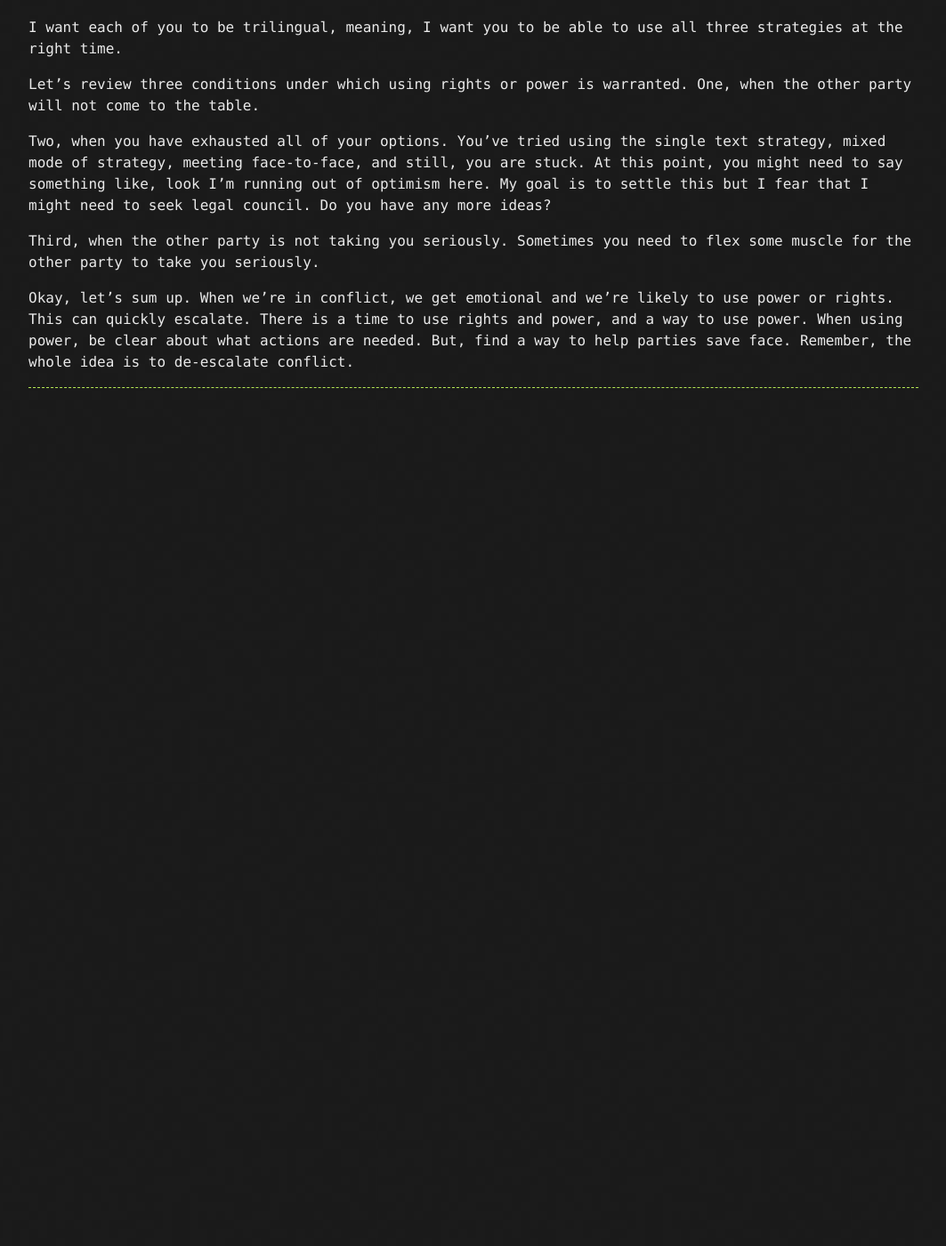
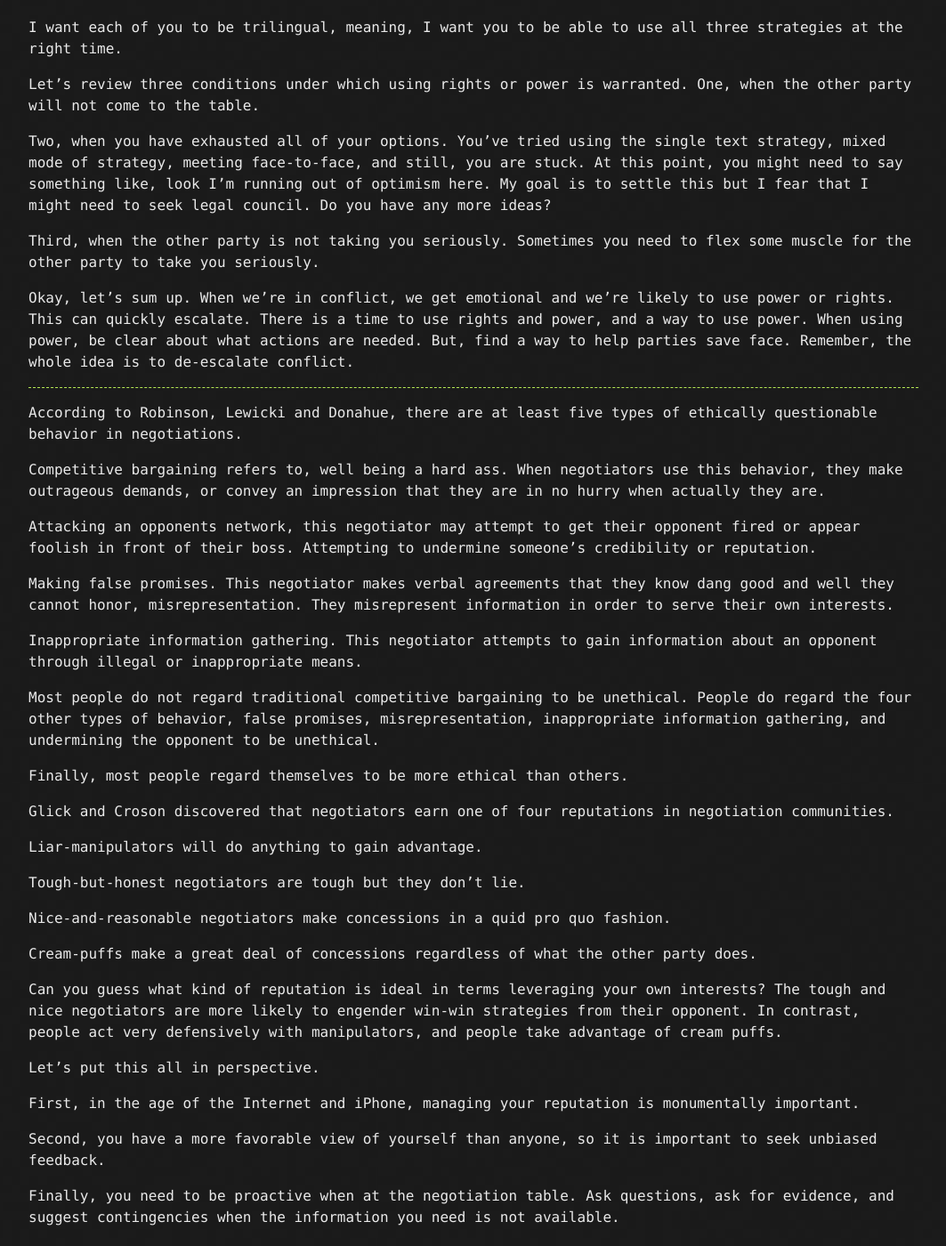
Before and after one commit to goodHunter27/serhatgiydiren.github.io, a Jekyll site: the page built from _posts/2020-01-10-high-performance-collaboration-leadership-teamwork-negotiation.md, in a window 1280 px wide and 1400 px high, scrolled down 24124 px. Shown: the whole window at 89% size, without its empty margins (108-1171 px from the left). Built offline with Jekyll 4.4.1, drawn with Linux system fonts in a browser that asks for light colours; before the commit the page ends 24580 px from its top, so only the background shows below that.

Commit message:
Update 2020-01-10-high-performance-collaboration-leadership-teamwork-negotiation.md

```diff
--- a/_posts/2020-01-10-high-performance-collaboration-leadership-teamwork-negotiation.md
+++ b/_posts/2020-01-10-high-performance-collaboration-leadership-teamwork-negotiation.md
@@ -728,3 +728,37 @@ Third, when the other party is not taking you seriously. Sometimes you need to f
 Okay, let's sum up. When we're in conflict, we get emotional and we're likely to use power or rights. This can quickly escalate. There is a time to use rights and power, and a way to use power. When using power, be clear about what actions are needed. But, find a way to help parties save face. Remember, the whole idea is to de-escalate conflict.
 
 ------------------------------
+
+According to Robinson, Lewicki and Donahue, there are at least five types of ethically questionable behavior in negotiations.
+
+Competitive bargaining refers to, well being a hard ass. When negotiators use this behavior, they make outrageous demands, or convey an impression that they are in no hurry when actually they are.
+
+Attacking an opponents network, this negotiator may attempt to get their opponent fired or appear foolish in front of their boss. Attempting to undermine someone's credibility or reputation.
+
+Making false promises. This negotiator makes verbal agreements that they know dang good and well they cannot honor, misrepresentation. They misrepresent information in order to serve their own interests.
+
+Inappropriate information gathering. This negotiator attempts to gain information about an opponent through illegal or inappropriate means.
+
+Most people do not regard traditional competitive bargaining to be unethical. People do regard the four other types of behavior, false promises, misrepresentation, inappropriate information gathering, and undermining the opponent to be unethical.
+
+Finally, most people regard themselves to be more ethical than others.
+
+Glick and Croson discovered that negotiators earn one of four reputations in negotiation communities.
+
+Liar-manipulators will do anything to gain advantage.
+
+Tough-but-honest negotiators are tough but they don't lie.
+
+Nice-and-reasonable negotiators make concessions in a quid pro quo fashion.
+
+Cream-puffs make a great deal of concessions regardless of what the other party does.
+
+Can you guess what kind of reputation is ideal in terms leveraging your own interests? The tough and nice negotiators are more likely to engender win-win strategies from their opponent. In contrast, people act very defensively with manipulators, and people take advantage of cream puffs.
+
+Let's put this all in perspective.
+
+First, in the age of the Internet and iPhone, managing your reputation is monumentally important.
+
+Second, you have a more favorable view of yourself than anyone, so it is important to seek unbiased feedback.
+
+Finally, you need to be proactive when at the negotiation table. Ask questions, ask for evidence, and suggest contingencies when the information you need is not available.
```
